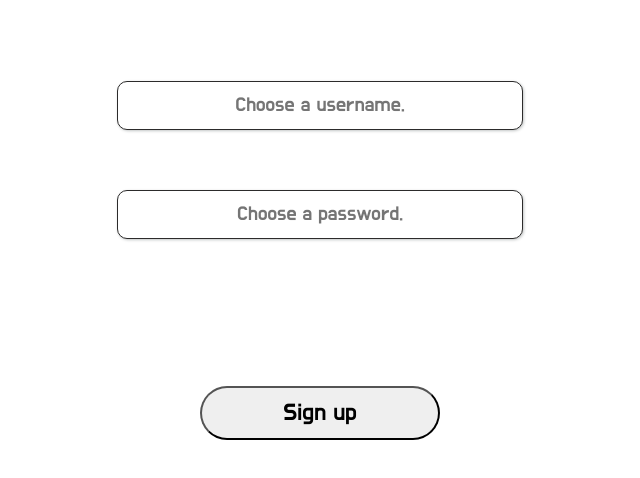
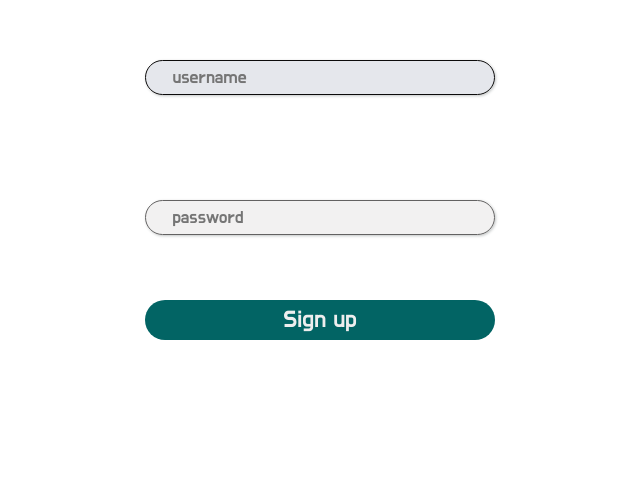
Before and after one commit to NatGeyzen/React-Toddler-Town, a React (Create React App) app: page / in a window 1280 px wide. Shown: the part 200-678 px from the top of the page, without its empty margins (320-960 px from the left). Built offline with nearby package versions, Linux system fonts and the light colour scheme; a web font is replaced by a local one; what custom-id would draw is missing.

Commit message:
implementation of first (front-end) verification of username, changes to styling to account for newly added success/error messages

```diff
--- a/src/pages/SignUp/SignUp.css
+++ b/src/pages/SignUp/SignUp.css
@@ -1,73 +1,90 @@
-form {
+form, .user-authentication {
+    display: flex;
+    flex-direction: column;
+    align-items: center;
+    justify-content: center;
+    box-sizing: border-box;
+}
+.user-authentication {
     height: 100vh;
     width: 100vw;
-    box-sizing: border-box;
 }
-.user-information, .submit-user-information {
-    position: absolute;
-    left: 50%;
-    transform: translateX(-50%);
+form {
+    height: 35%;
+    width: 70%;
+    justify-content: space-between;
 }
 .user-input, .submit-user-information {
     font-family: 'Do Hyeon', sans-serif;
-}
-.user-information {
-    height: 40vh;
-    width: 60vw;
-    display: flex;
-    flex-direction: column;
-    justify-content: center;
-    align-items: center;
-    top: 25%;
+    width: 100%;
+    box-sizing: border-box;
 }
 .user-input {
-    margin: 1em auto;
-    height: 1.75em;
-    width: 95%;
-    border-radius: 10px;
-    border: 1px solid rgb(44, 43, 43);
+    margin: 0 auto;
+    border: none;
+    border: 1px solid rgb(99, 98, 98);
     box-shadow: 1px 1px 3px rgb(194, 197, 197);
-    text-align: center;
+    border-radius: 30px;
     font-size: 0.9em;
-    color: rgb(158, 157, 157);
+    padding-left: 1.5em;
+    background-color: rgba(189, 187, 187, 0.2);
+    height: 30px;
 }
+
 .user-input:focus {
     outline: none;
+    background-color: rgba(80, 96, 129, 0.15);
+    border: 1px solid rgb(12, 11, 11);
 }
+
+.input-message {
+    margin-bottom: 1.5em;
+}
+
+.input-message.task-ongoing {
+    color: darkslateblue;
+    font-style: italic;
+    font-weight: bold;
+}
+
+.input-message.error {
+    color: darkred;
+    font-weight: bold;
+}
+
+#password-input {
+    position: absolute;
+    top: 50%;
+    left: 50%;
+    transform: translateX(-50%);
+    /* width: 70%; */
+}
+
 .submit-user-information {
-    bottom: 30vh;
-    height: 1.8em;
-    width: 7.5em;
     border-radius: 30px;
     font-size: 1.1em;
     cursor: pointer;
-}
-
-@media (min-width: 400px) {
-    .user-input, .submit-user-information {
-        height: 2em;
-    }
-}
-@media (min-width: 768px) and (max-height: 800px) {
-    .submit-user-information {
-        bottom: 20vh;
-    }
+    background-color: rgb(2, 100, 100);
+    color: #eee;
+    height: 35px;
+    border: none;
+    margin-top: 1em;
 }
 @media (min-width: 768px) {
     .user-input, .submit-user-information {
-        height: 2.25em;
+        width: 60%;
     }
     .user-input {
-        width: 20em;
-        font-size: 1.25em;
+        font-size: 1.1em;
+        height: 35px;
     }
     .submit-user-information {
-        width: 10em;
         font-size: 1.5em;
+        height: 40px;
     }
 }
 @media (min-width: 1000px) {
-    .user-input {
-        margin: 1.5em auto;
+    .user-input, .submit-user-information, #password-input {
+        width: 350px;
     }
 }
--- a/src/pages/SignUp/SignUp.js
+++ b/src/pages/SignUp/SignUp.js
@@ -1,15 +1,52 @@
-import React from 'react';
+import React, { useState } from 'react';
 import './SignUp.css';
 
 const SignUp = () => {
+
+    const [ username, set_username ] = useState('');
+    const [ username_message, set_username_message ] = useState('');
+    const [ message_class, set_message_class ] = useState('input-message');
+    const [ password_message, set_password_message ] = useState('');
+
+
+    const usernameHandler = (e) => {
+        set_username(e.target.value);
+    }
+
+    const usernameVerification = () => {
+        if (username) {
+            set_username_message('Just making sure that username will be unique to you ...');
+            set_message_class('input-message task-ongoing');
+
+        } else {
+            set_username_message('Oops, looks like you skipped the username and we really need that.');
+            set_message_class('input-message error');
+        }
+    }
+
     return (
-        <form>
-            <div className="user-information">
-                <input type="username" placeholder="Choose a username." className="user-input" />
-                <input type="password" placeholder="Choose a password." className="user-input" />
-            </div>
-            <button type="submit" className="submit-user-information">Sign up</button>
-        </form>
+        <div className="user-authentication">
+            <form>
+                <input
+                    id="username-input"
+                    onChange={usernameHandler}
+                    type="username"
+                    placeholder="username"
+                    className="user-input"
+                    autoFocus
+                    autoComplete="off" />
+                <p id="username-message" className={message_class}> {username_message} </p>
+                <input
+                    id="password-input"
+                    onSelect={usernameVerification}
+                    type="password"
+                    placeholder="password"
+                    className="user-input" />
+                <p id="password-message" className={message_class}> {password_message} </p>
+                <button type="submit" className="submit-user-information">Sign up</button>
+
+            </form>
+         </div>
     )
 };
 
```
